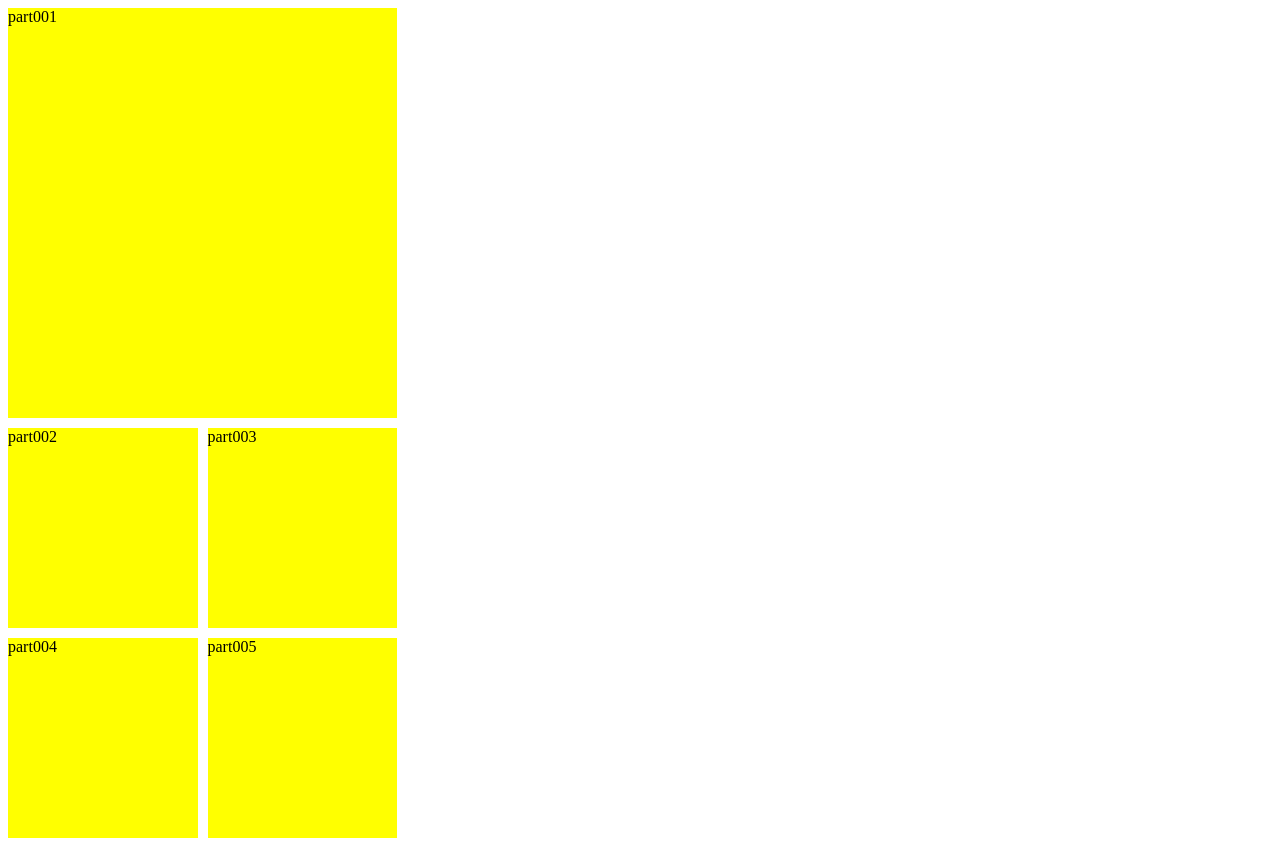
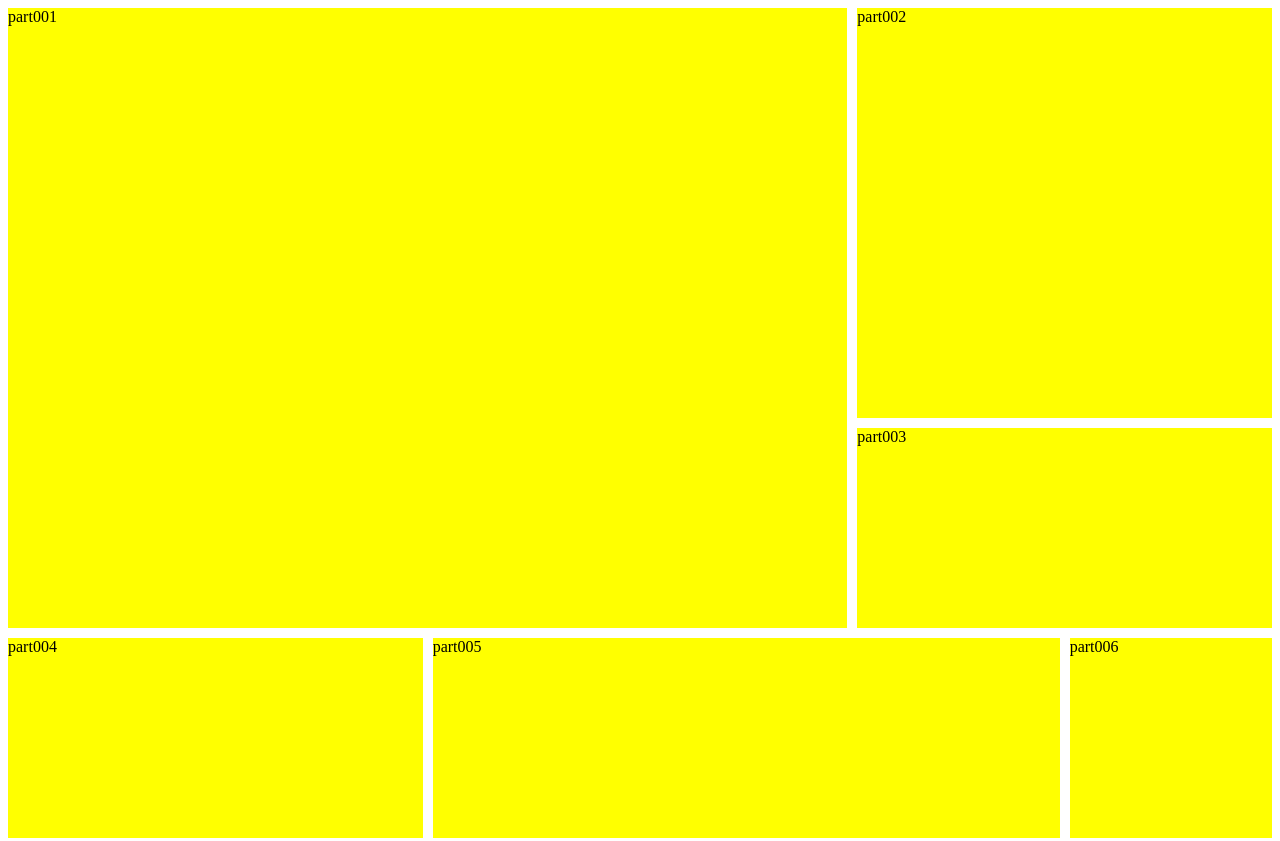
Before and after one commit to samuelogunduyile12/week4b, a plain HTML site: page index.html in a window 1280 px wide. Shown: the top 841 px of the page. Drawn offline with Linux system fonts and the light colour scheme.

Commit message:
feat:modifyindexpage

```diff
--- a/style.css
+++ b/style.css
@@ -1,4 +1,4 @@
-@media screen and (max-width: 520px) {
+@media screen and (max-width: 485px) {
 
 
     main{
@@ -62,7 +62,7 @@
 
 
 
-@media screen and (min-width: 560px) {
+@media screen and (min-width: 520px) {
 
 main{
     display: grid;
@@ -130,8 +130,8 @@ main :nth-child(11){
         "a a a a b b"
         "a a a a b b"
         "a a a a c c"
-        "f g g h h i"
-        ""
+        "d d e e e f"
+        "g h h i i j"
         "k k k k k j";
     }
 
```
